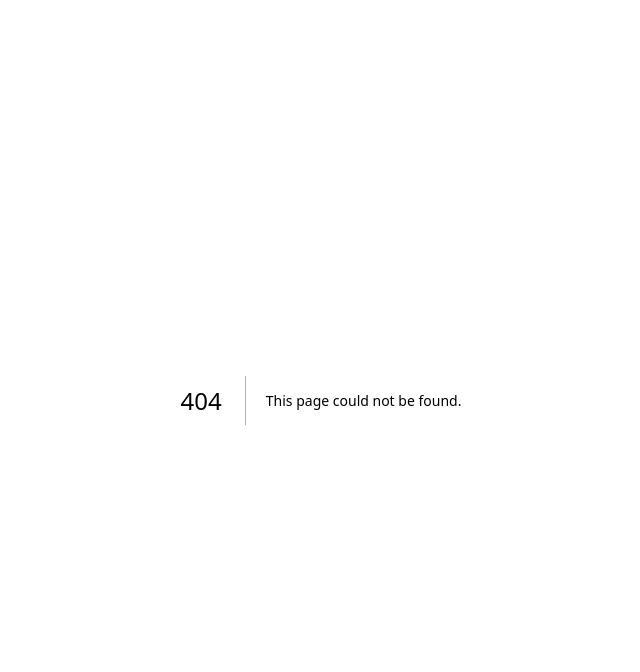
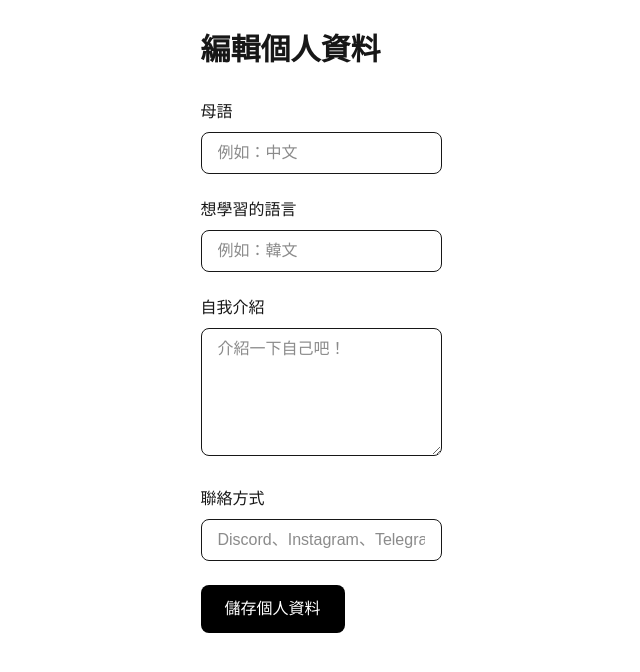
Before and after one commit to araaakang/language-exchange, a Next.js app: page /profile in a window 1280 px wide. Before the commit this address had no page. Shown: the top 672 px of the page, without its empty margins (319-959 px from the left). Built offline with nearby package versions, Linux system fonts and the light colour scheme; no server answers.

Commit message:
feat: add user profile editing functionality

```diff
--- a/app/page.tsx
+++ b/app/page.tsx
@@ -16,14 +16,33 @@ import {
   setDoc,
   serverTimestamp,
 } from "firebase/firestore";
+import Link from "next/link";
 
 export default function Home() {
   const [user, setUser] = useState<User | null>(null);
+  const [profile, setProfile] = useState<any>(null);
 
   useEffect(() => {
-    const unsubscribe = onAuthStateChanged(auth, (currentUser) => {
-      setUser(currentUser);
-    });
+    const unsubscribe = onAuthStateChanged(
+      auth,
+      async (currentUser) => {
+        setUser(currentUser);
+
+        if (!currentUser) return;
+
+        const userRef = doc(
+          db,
+          "users",
+          currentUser.uid
+        );
+
+        const snapshot = await getDoc(userRef);
+
+        if (snapshot.exists()) {
+          setProfile(snapshot.data());
+        }
+      }
+    );
 
     return () => unsubscribe();
   }, []);
@@ -88,7 +107,20 @@ const handleLogin = async () => {
       </h1>
 
       <p>{user.email}</p>
-
+      {profile && (
+        <>
+          <p>母語：{profile.nativeLanguage}</p>
+          <p>學習語言：{profile.targetLanguage}</p>
+          <p>自我介紹：{profile.bio}</p>
+          <p>聯絡方式：{profile.contact}</p>
+        </>
+      )}
+      <Link
+        href="/profile"
+        className="rounded-lg bg-blue-500 px-4 py-2 text-white"
+      >
+        編輯個人資料
+      </Link>
       <button
         onClick={handleLogout}
         className="rounded-lg bg-red-500 px-4 py-2 text-white"
--- /dev/null
+++ b/app/profile/page.tsx
@@ -0,0 +1,162 @@
+"use client";
+
+import { useState, useEffect } from "react";
+import { auth, db } from "@/lib/firebase";
+import { doc, getDoc,updateDoc } from "firebase/firestore";
+import { useRouter } from "next/navigation";
+
+export default function ProfilePage() {
+  const router = useRouter();
+  const [nativeLanguage, setNativeLanguage] = useState("");
+  const [targetLanguage, setTargetLanguage] = useState("");
+  const [bio, setBio] = useState("");
+  const [contact, setContact] = useState("");
+
+  useEffect(() => {
+    const fetchProfile = async () => {
+      if (!auth.currentUser) return;
+
+      const userRef = doc(
+        db,
+        "users",
+        auth.currentUser.uid
+      );
+
+      const snapshot = await getDoc(userRef);
+
+      if (!snapshot.exists()) return;
+
+      const data = snapshot.data();
+
+      setNativeLanguage(data.nativeLanguage || "");
+      setTargetLanguage(data.targetLanguage || "");
+      setBio(data.bio || "");
+      setContact(data.contact || "");
+    };
+
+    fetchProfile();
+  }, []);
+
+
+  const handleSubmit = async (e: React.SyntheticEvent<HTMLFormElement>) => {
+    e.preventDefault();
+
+    if (!auth.currentUser) {
+      alert("請先登入");
+      return;
+    }
+
+    try {
+      const userRef = doc(
+        db,
+        "users",
+        auth.currentUser.uid
+      );
+
+      await updateDoc(userRef, {
+        nativeLanguage,
+        targetLanguage,
+        bio,
+        contact,
+      });
+
+      alert("個人資料儲存成功！");
+    } catch (error) {
+      console.error(error);
+      alert("儲存失敗");
+    }
+
+    router.push("/");
+  };
+
+  return (
+    <main className="mx-auto max-w-2xl p-8">
+      <h1 className="mb-8 text-3xl font-bold">
+        編輯個人資料
+      </h1>
+
+      <form
+        onSubmit={handleSubmit}
+        className="space-y-6"
+      >
+        <div>
+          <label
+            htmlFor="nativeLanguage"
+            className="mb-2 block font-medium"
+          >
+            母語
+          </label>
+
+          <input
+            id="nativeLanguage"
+            type="text"
+            value={nativeLanguage}
+            onChange={(e) => setNativeLanguage(e.target.value)}
+            placeholder="例如：中文"
+            className="w-full rounded-lg border px-4 py-2"
+          />
+        </div>
+
+        <div>
+          <label
+            htmlFor="targetLanguage"
+            className="mb-2 block font-medium"
+          >
+            想學習的語言
+          </label>
+
+          <input
+            id="targetLanguage"
+            type="text"
+            value={targetLanguage}
+            onChange={(e) => setTargetLanguage(e.target.value)}
+            placeholder="例如：韓文"
+            className="w-full rounded-lg border px-4 py-2"
+          />
+        </div>
+
+        <div>
+          <label
+            htmlFor="bio"
+            className="mb-2 block font-medium"
+          >
+            自我介紹
+          </label>
+
+          <textarea
+            id="bio"
+            value={bio}
+            onChange={(e) => setBio(e.target.value)}
+            placeholder="介紹一下自己吧！"
+            className="min-h-32 w-full rounded-lg border px-4 py-2"
+          />
+        </div>
+
+        <div>
+          <label
+            htmlFor="contact"
+            className="mb-2 block font-medium"
+          >
+            聯絡方式
+          </label>
+
+          <input
+            id="contact"
+            type="text"
+            value={contact}
+            onChange={(e) => setContact(e.target.value)}
+            placeholder="Discord、Instagram、Telegram..."
+            className="w-full rounded-lg border px-4 py-2"
+          />
+        </div>
+
+        <button
+          type="submit"
+          className="rounded-lg bg-black px-6 py-3 text-white"
+        >
+          儲存個人資料
+        </button>
+      </form>
+    </main>
+  );
+}
```
Also changed, not shown: types/user.ts (+6 -1 lines).
